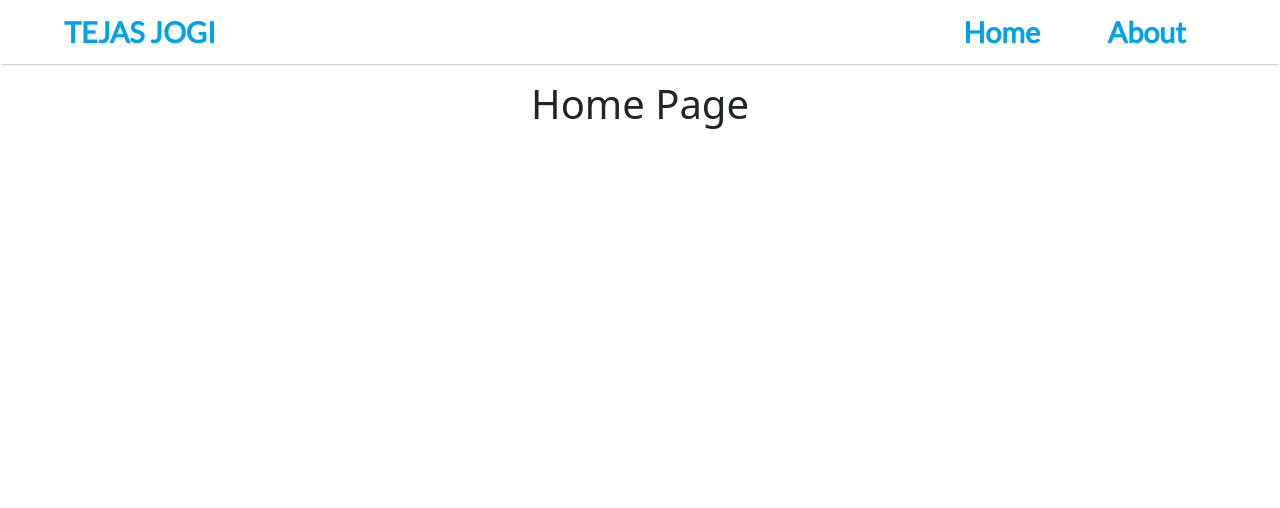
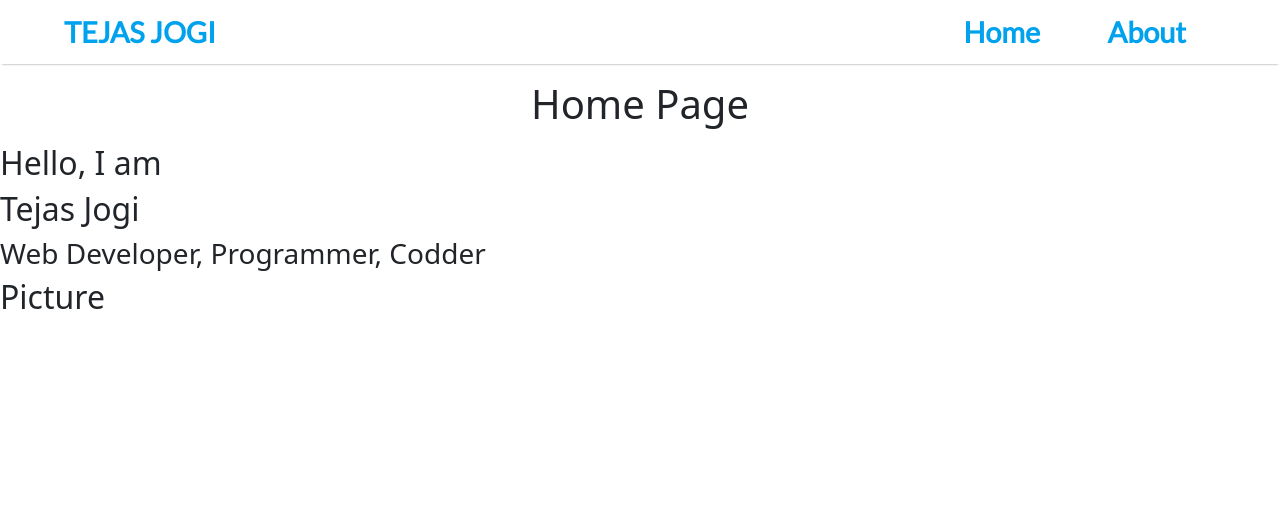
Before and after one commit to TejasJogi/Portfolio-Website, a Flask app: page / in a window 1280 px wide. Shown: the top 508 px of the page. Run offline with Flask 2, Linux system fonts and the light colour scheme.

Commit message:
add banner to home

```diff
--- a/templates/home.html
+++ b/templates/home.html
@@ -4,4 +4,17 @@
 
 {% block content %}
 <h1 class="text-center my-3">Home Page</h1>
+<div class="banner">
+    <!-- <h1 class="text-center my-3">banner</h1> -->
+    <div class="info">
+        <h2>Hello, I am </h2>
+        <h2>Tejas Jogi</h2>
+        <h3>Web Developer, Programmer, Codder</h3>
+    </div>
+    <div class="img">
+        <h2>Picture
+
+        </h2>
+    </div>
+</div>
 {% endblock content %}
```
